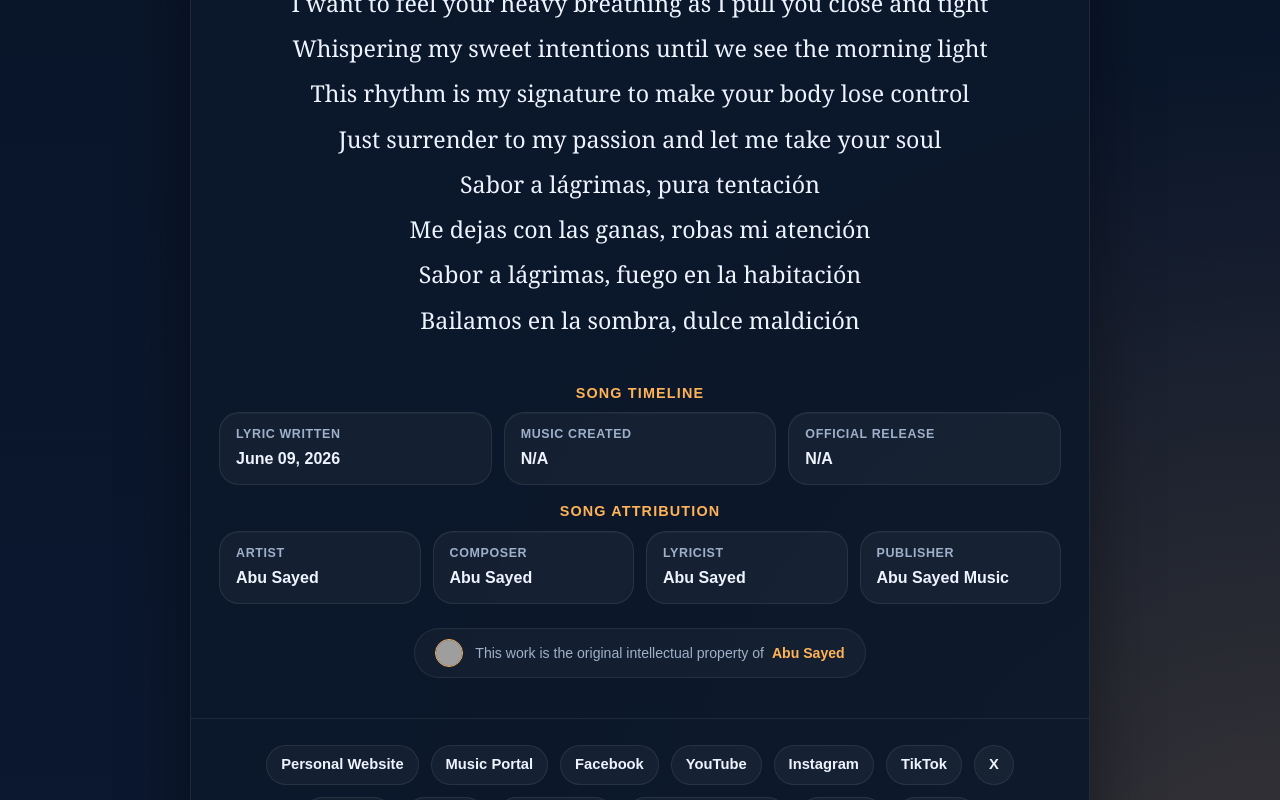
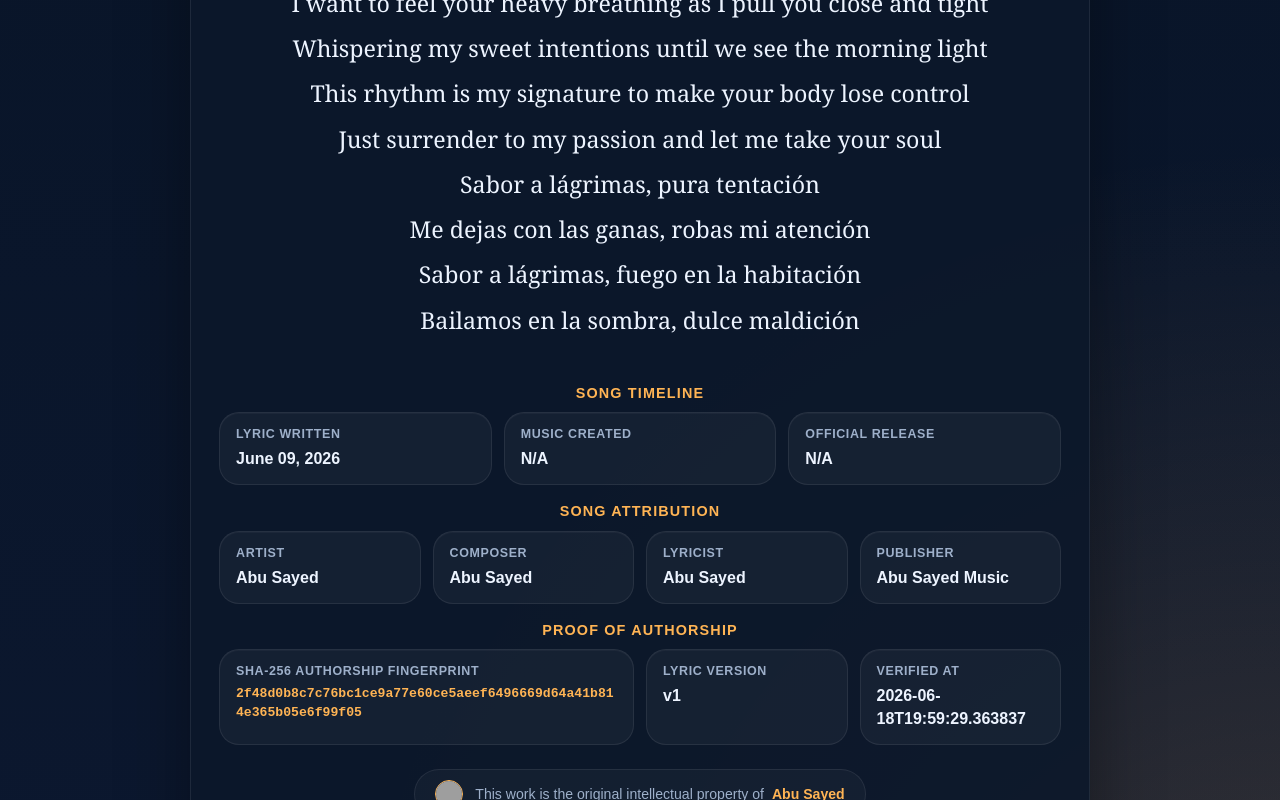
Before and after one commit to ImAbuSayed/sabor-a-lagrimas, a plain HTML site: page index.html in a window 1280 px wide. Shown: the part 2000-2800 px from the top of the page. Drawn offline with Linux system fonts and the light colour scheme; grey boxes are pictures that could not be loaded.

Commit message:
feat: update song assets v1 with signed GPG commit [verified]

```diff
--- a/index.html
+++ b/index.html
@@ -537,7 +537,7 @@
 
         <div class="controls">
             <button class="btn-speak" id="speakBtn" title="Read the lyrics aloud"><span id="speakText">Read Aloud</span></button>
-            <a href="https://music.abusayed.com.bd/Licensing/?https://imabusayed.github.io/sabor-a-lagrimas/" class="btn-license" title="Get licensing for this song" target="_blank">Music Rights & Licensing for Sabor a lágrimas</a>
+            <a href="https://music.abusayed.com.bd/Licensing/?https://imabusayed.github.io/sabor-a-lagrimas/" class="btn-license" title="Get licensing for this song" target="_blank">Commercial Licensing for Sabor a lágrimas</a>
 
         </div>
         <br>
@@ -612,6 +612,26 @@
             <div class="meta-card">
                 <span class="meta-label">Publisher</span>
                 <strong>Abu Sayed Music</strong>
+            </div>
+
+                </div>
+            </div>
+
+            <div class="details-block">
+                <div class="details-title">Proof of Authorship</div>
+                <div class="meta-grid">
+
+            <div class="meta-card" style="grid-column: span 2;">
+                <span class="meta-label">SHA-256 Authorship Fingerprint</span>
+                <strong style="word-break: break-all; font-family: monospace; font-size: 0.82rem; color: var(--accent);">2f48d0b8c7c76bc1ce9a77e60ce5aeef6496669d64a41b814e365b05e6f99f05</strong>
+            </div>
+            <div class="meta-card">
+                <span class="meta-label">Lyric Version</span>
+                <strong>v1</strong>
+            </div>
+            <div class="meta-card">
+                <span class="meta-label">Verified At</span>
+                <strong>2026-06-18T19:59:29.363837</strong>
             </div>
 
                 </div>
```
Also changed, not shown: excerpts/Bridge-Preview.txt (added), excerpts/Chorus-Preview.txt (added), excerpts/Final-Chorus-Preview.txt (added), excerpts/Hook-Preview.txt (added), excerpts/Pre-Chorus-2-Preview.txt (added), excerpts/Pre-Chorus-3-Preview.txt (added), excerpts/Pre-Chorus-Preview.txt (added), excerpts/Verse-1-Preview.txt (added), excerpts/Verse-2-Preview.txt (added), excerpts/Verse-3-Preview.txt (added), hashes.txt (added), llms.txt, lyrics_backup/2026-06-18_sabor-a-lagrimas-v1.txt (added), manifest.json (added), 1 other file.
